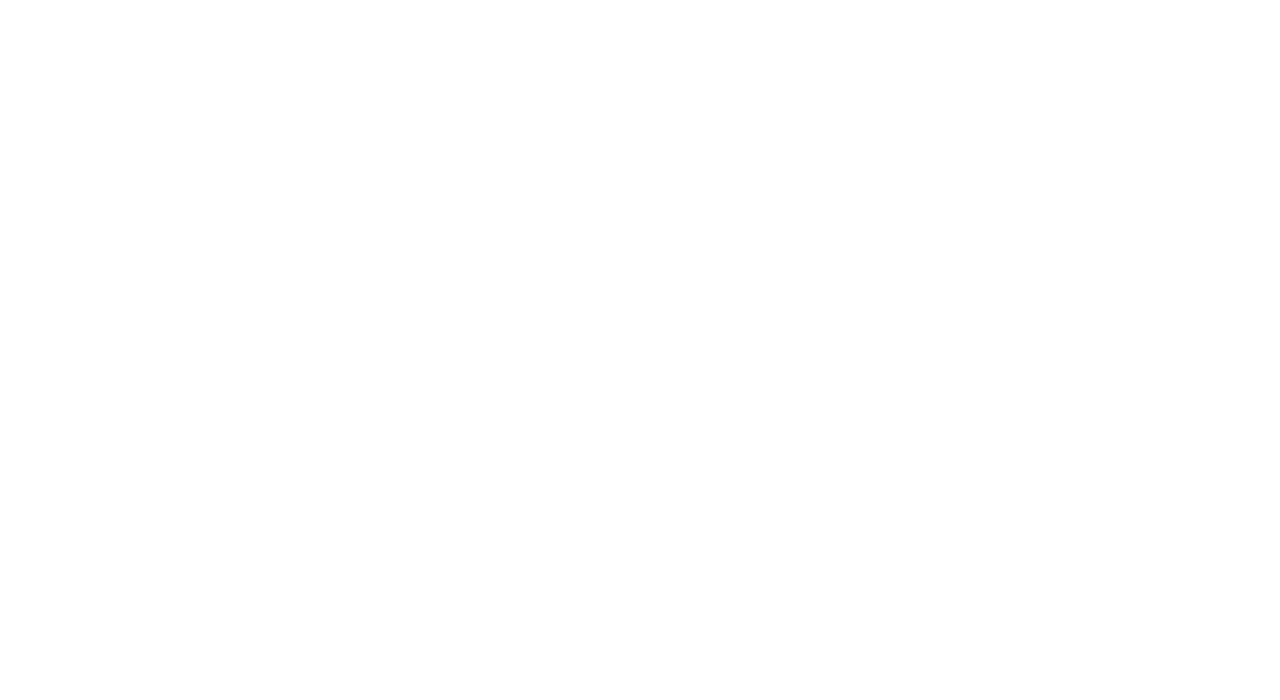
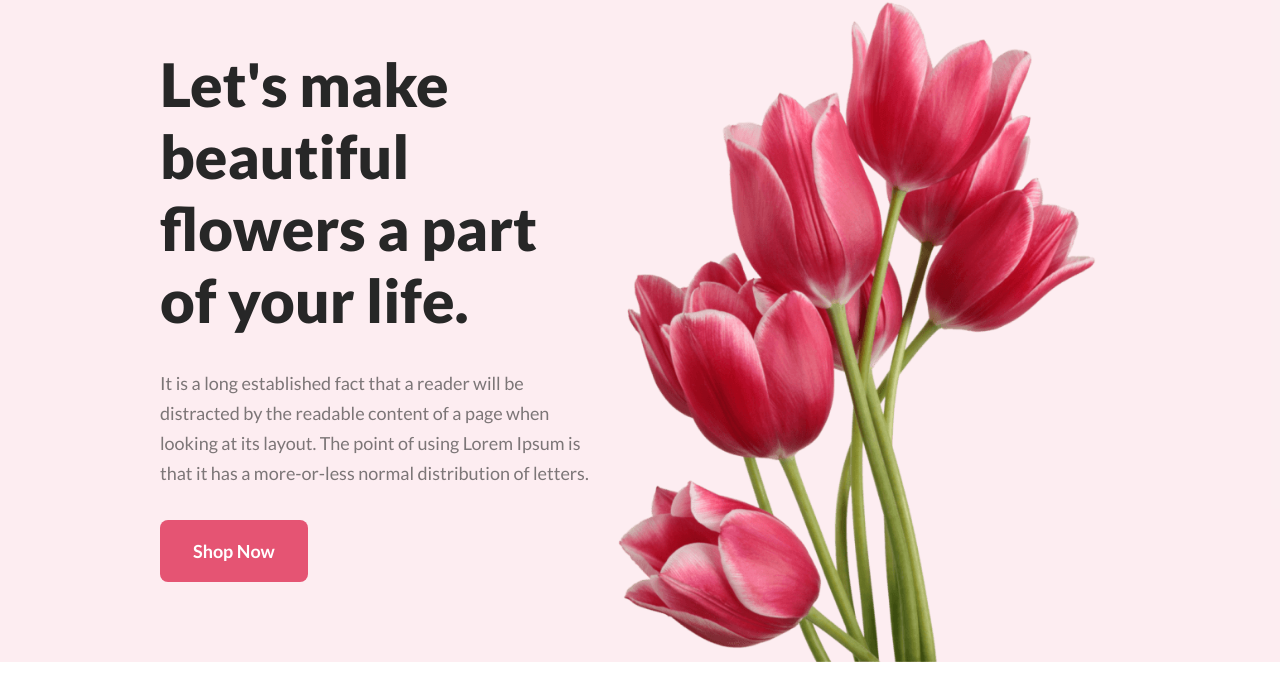
Before and after one commit to Nujat-Zaman-Chowdhury/flower-shop, a plain HTML site: page index.html in a window 1280 px wide. Drawn offline with Linux system fonts and the light colour scheme.

Commit message:
header finished

```diff
--- a/index.html
+++ b/index.html
@@ -4,8 +4,20 @@
     <meta charset="UTF-8">
     <meta name="viewport" content="width=device-width, initial-scale=1.0">
     <title>Flower Shop🌷🌷</title>
+    <link rel="stylesheet" href="styles/style.css">
 </head>
 <body>
-
+    <header>
+        <div class="container banner">
+            <div class="banner-text">
+                <h1>Let's make beautiful flowers a part of your life.</h1>
+                <p>It is a long established fact that a reader will be distracted by the readable content of a page when looking at its layout. The point of using Lorem Ipsum is that it has a more-or-less normal distribution of letters.</p>
+                <button>Shop Now</button>
+            </div>
+            <div class="banner-img">
+                <img src="Flower Asset/pngwing 10.png" alt="">
+            </div>
+        </div>
+    </header>
 </body>
 </html>
--- a/styles/style.css
+++ b/styles/style.css
@@ -0,0 +1,59 @@
+@import url("https://fonts.googleapis.com/css2?family=Lato:wght@100;300;400;700;900&display=swap");
+
+* {
+  margin: 0;
+  padding: 0;
+  font-family: "Lato", sans-serif;
+}
+p {
+  color: rgba(39, 39, 39, 0.6);
+  font-family: Lato;
+  font-size: 18px;
+  font-style: normal;
+  font-weight: 400;
+  line-height: 30px; /* 166.667% */
+}
+button {
+  border-radius: 8px;
+  background: #e55473;
+  color: #fff;
+  font-family: Lato;
+  font-size: 18px;
+  font-style: normal;
+  font-weight: 700;
+  line-height: normal;
+  border: 0;
+  padding: 20px 33px;
+}
+header {
+  background: rgba(229, 84, 115, 0.1);
+}
+
+.container {
+  width: 75%;
+  max-width: 1440px;
+  margin: 0 auto;
+}
+.banner {
+  display: flex;
+  justify-content: space-between;
+  align-items: center;
+}
+.banner-text *
+{
+    margin-bottom: 32px;
+    max-width: 525px;
+}
+.banner-text h1 {
+  color: #272727;
+  font-family: Lato;
+  font-size: 60px;
+  font-style: normal;
+  font-weight: 800;
+  line-height: normal;
+}
+.banner-img img{
+    width: 100%;
+    vertical-align: middle;
+
+}
```
